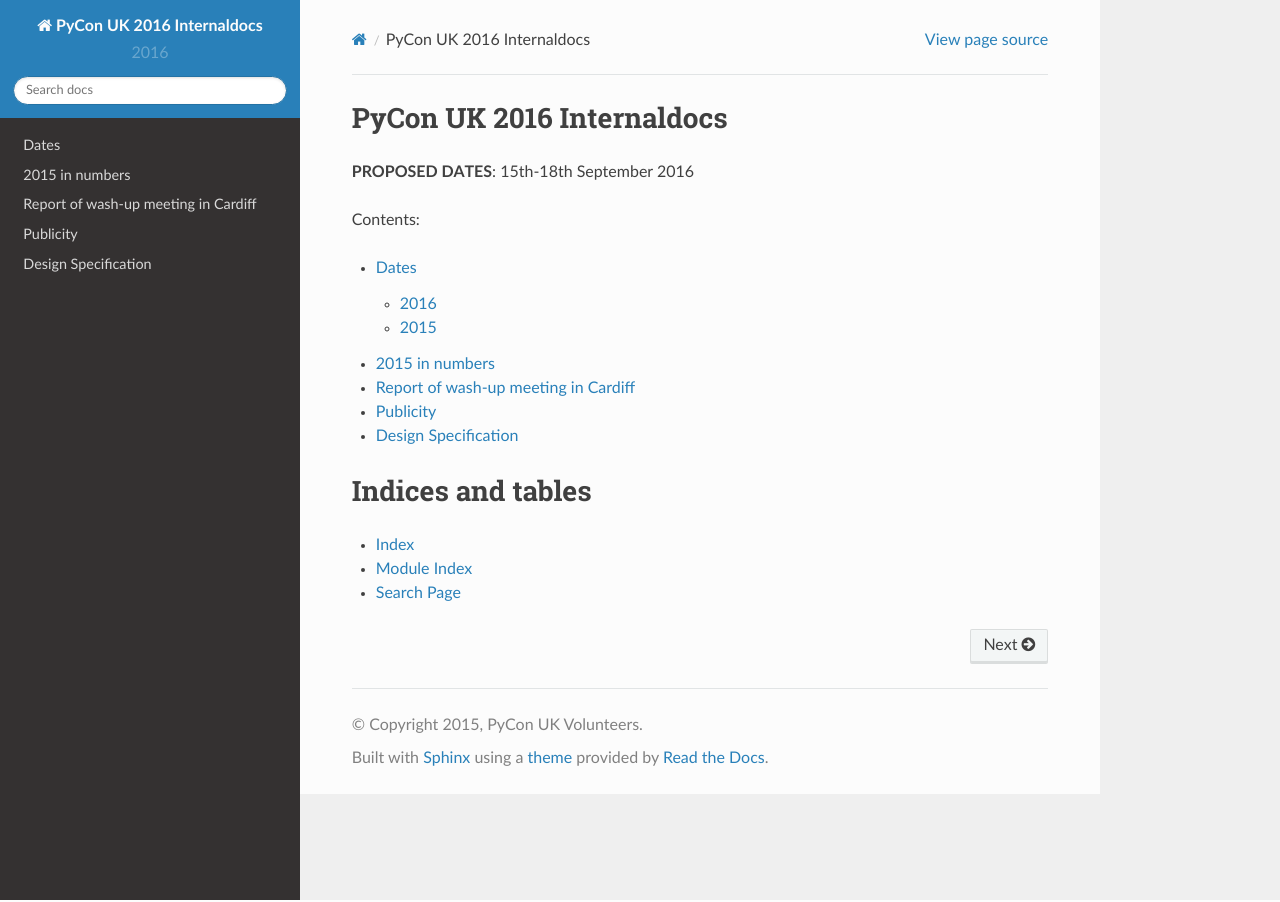
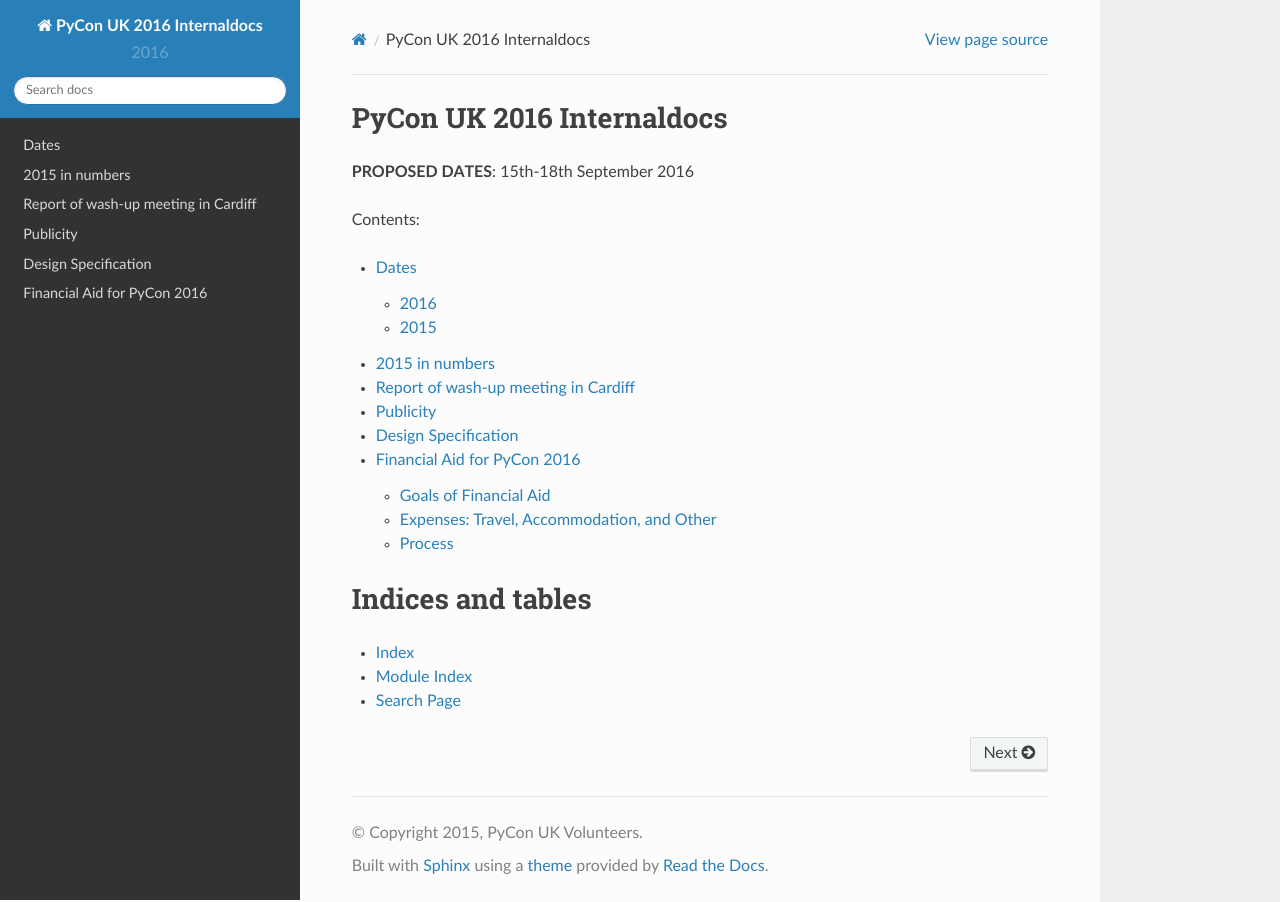
Before and after one commit to PyconUK/documentation, a Sphinx documentation site: the page built from source/index.rst, in a window 1280 px wide. Built offline with Sphinx 7.4.7 and the Read the Docs theme 2.0.0, drawn with Linux system fonts in a browser that asks for light colours; some of the changed lines change nothing that is shown.

Commit message:
Add first draft of financial aid document.

```diff
--- /dev/null
+++ b/source/financial-aid.rst
@@ -0,0 +1,75 @@
+Financial Aid for PyCon 2016
+============================
+
+Goals of Financial Aid
+----------------------
+
+The goal of the PyCon UK financial aid program is to ensure that PyCon UK’s delegates and speakers reflect the broader Python community, both in the UK and the world. The Python community is a diverse one, and one of the ways this diversity manifests itself is in a diversity of financial background. Restricting attendance to only those who can pay their own way or who can have their attendance funded by their employer necessarily leads to a conference that is not representative of the wider community.
+
+This means that it is important that we enable both delegates and speakers who would otherwise be unable to attend the conference to attend. The easiest way to do this is with direct grants for financial aid, which can come in various forms. Some of these are fairly classic: direct grants of money, subsidised/free tickets, paid-for accommodation. Some of these are more unusual: funding childcare facilities or having a child-friendly policy, for example.
+
+All of these ideas are in service to the goal that, wherever possible, people who *would like* to attend PyCon UK 2016 are empowered to attend PyCon UK 2016, regardless of their personal circumstances. Ours is a community of inclusion: applying a financial test for membership runs counter to our principles.
+
+To put this more concretely we have two goals:
+
+1. Obtain a wide variety of speakers. Speakers are an important resource for PyCon UK, and it should be noted that they do a large amount of unfunded work in order to present. We should enable a wide variety of speakers at PyCon UK, and while we should aim for many of them to be local, we should also endeavour to find some speakers from further afield. Those speakers in particular will likely need financial assistance for travel.
+2. Obtain a wide variety of delegates. Again, our primary focus should be enabling potential delegates from the UK and Europe to attend. However, substantial value is obtained by having delegates from further afield attend, and money should be set aside to assist in their travel.
+
+I’ll break down my proposed approaches for those two groups below.
+
+One thing I am explicitly *excluding* from this discussion is teachers and the teacher track. This is because historically our funding for teachers has come entirely out of the grant from BAML. My expectation is that this will continue, and that the BAML grant will be entirely earmarked for the teacher track and will not touch the financial aid budget. I’m happy to work with Carrie-Anne on integrating the teacher applications into the same forms etc. as the financial aid stuff, but I don’t expect it to affect my budget at all.
+
+Speakers Tickets
+~~~~~~~~~~~~~~~~
+
+Historically PyCon UK has had a policy of “everybody pays” which applies to both organisers and speakers. This policy has come under fire in some circles recently as failing to adequately take into account the (essentially unpaid) work that speakers do for a conference and the value they add. This unpaid work is necessarily more difficult for those who are already financially limited, which means that it disproportionately affects minority groups.
+
+The “everybody pays” mantra[0] is an important one to both PyCon UK and to the broader Python conferences. The idea of funding speakers is a compelling one, and good cases can be and have been made for funding speaker attendance[1]. However, I do not believe that we should be pioneering such a model at this conference.
+
+Instead, I want to propose a model adapted from that used by PyCon AU in the last few years. The policy would be:
+
+1. All speakers may apply for financial aid to cover expenses. Speakers will be prioritised over delegates.
+2. Money will be set aside in the financial aid budget to cover free admission for *all* speakers. That is, all speakers will be entitled to free admission.
+3. However, all speakers will be faced with the choice to pay for their ticket. It will be made clear that *if they do*, the money for that ticket will go directly and wholly into the financial aid budget, and will be used to cover the costs of speakers less able to pay.
+4. In particular, speakers whose attendance is funded by companies will be encouraged to pay.
+
+The goal with this policy is to make it clear to those considering the CFP that they will be able to attend for free if their talk is accepted: that is, they will not be asked to pay for the right to speak. However, it also has the goal of explicitly indicating to those that can afford to pay that their doing so will directly enable other speakers and delegates. Ideally, this will lead to the impact on the financial aid budget of free tickets for speakers being minimised, or possibly eliminated.
+
+By default, we may want a radio box here for speakers that has got the “pay for ticket” option selected by default. That essentially opts speakers into paying by default, while enabling speakers to opt out.
+
+This policy can be summarised as: “everybody pays, unless you can’t”.
+
+Delegates Tickets
+~~~~~~~~~~~~~~~~~
+
+Over the past few years, we have offered a number of subsidised tickets for delegates. Last year in particular offered community tickets, tickets for students, and tickets for those who were unemployed or otherwise had reduced incomes.
+
+My proposal this year is to roll these things together. Complexity makes our lives difficult, and we should aim to have as straightforward a process as possible. For this reason, delegates that need access to reduced-price tickets will be directed to apply for financial aid for their ticket. This will allow us to bring them in to the financial aid process, and ensures that we don’t earmark money for reduced-cost tickets that we end up not using: instead it can be rolled back into financial aid for other attendees.
+
+It will be made clear that students and those on low/no income will be prioritised for heavily discounted tickets. Note that by default financial aid will not offer *free* tickets, merely heavily discounted ones: this ensures that delegates have some motivation to let us know if they can no longer attend, which will free up their ticket for others.
+
+I also plan to remove the notion of community tickets as a formalised category: it’s not clear that that was a successful approach last year, and it adds additional administrative overhead I don’t really want. I am open to being convinced on this point, but for now I’m assuming that offering a new ticket category is unwise.
+
+The effect of this is that people applying for financial aid need guaranteed tickets, because the financial aid process is going to be slower than the standard ticket sales method. We’ll need to decide as a committee how many tickets to set aside for financial aid, with the understanding that we will over time free them up back to the standard sales channel if they are unclaimed.
+
+Expenses: Travel, Accommodation, and Other
+------------------------------------------
+
+Historically, other PyCons have required itemised breakdowns of these costs. However, many financial aid coordinators in other conferences are coming to the view that this represents unacceptable administrative overhead, and I’m inclined to agree with them. It is generally unwise for us to make anyone, attendees or the committee, categorise expenses. Instead, we should assume that delegates have a good understanding of how to cover their costs.
+
+This means that we’ll ask delegates to apply for a flat sum of money to put towards their expenses. We will make it clear to delegates that the lower this number is the more likely it is that their grant will be accepted in full: for larger sums of money we’re likely to make partial grants rather than full ones. This works because partial grants are more likely to be useful than no grant at all, especially for those travelling from overseas. LVH has suggested a ‘flood fill’ algorithm for funding grants[2], which I think will be useful here.
+
+For the sake of accommodation, we will also volunteer to put financial aid applicants in contact with one another for the purposes of arranging shared accommodation. We will make it clear that sharing accommodation will likely reduce costs, which makes their grant request smaller and more likely to be granted. We will also allow grant applicants to specify constraints on who they’d like to share accommodation with (for obvious reasons).
+
+To be clear: we will *not* be asking attendees to account for their spending. We will *not* demand receipts. We will ask for them to return any unspent funds, but I expect that we won’t have much, especially if we tend to partially fulfil grants. It’s my belief that the money saved by undertaking this work does not justify the a) increased workload on volunteers, and b) the feeling of grant recipients that they are being policed and distrusted.
+
+It may be sensible to say that anyone who applies for financial aid, regardless of the success of their application, should be offered a reduced-price ticket. I haven’t decided if we should pursue that direction or not yet, and feedback would be welcome here.
+
+Process
+-------
+
+I will be coordinating with George to formalise the data collection required for financial aid. In particular, we’ll want to set up some forms that ask the questions we believe need to be asked.
+
+The process of awarding grants will want to be done by a committee. The job of the committee members will be to review grant proposals and to allocate those proposals a ‘score’ that reflects how important their receiving a grant is believed to be. This score will then be modified by a few fixed properties (are they applying to speak etc.), and will then be fed into the grant application algorithm.
+
+If you’d like to be considered to be on this committee, please let me know. I won’t be choosing this committee yet, certainly not before we’ve finalised the process and begun advertising the grants, but I’d like to prepare a list of people who are interested as early as possible.
--- a/source/index.rst
+++ b/source/index.rst
@@ -13,6 +13,7 @@
    wash-up-meeting-report
    publicity
    design-spec
+   financial-aid
 
 
 Indices and tables
```
